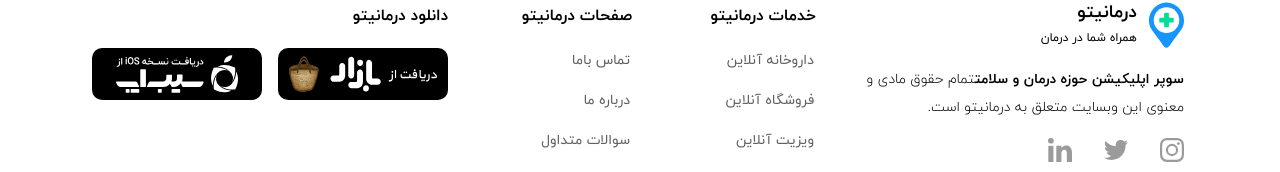
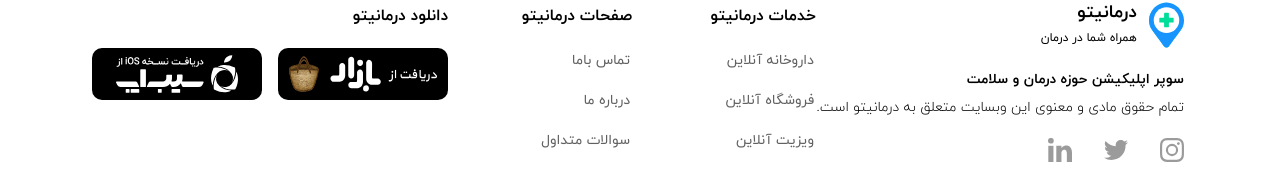
Before and after one commit to amirrivand/Darmanito, a React (Create React App) app: page /contact in a window 1280 px wide. Shown: the part 1375-1547 px from the top of the page. Built offline with nearby package versions, Linux system fonts and the light colour scheme.

Commit message:
footer style fixed

```diff
--- a/src/components/Footer/index.jsx
+++ b/src/components/Footer/index.jsx
@@ -18,13 +18,13 @@ function Footer() {
                         <div className="logo flex mb-s">
                             <img src={Logo} alt="اپلیکیشن درمانیتو" />
                             <div className="flex flex-column flex-space-between">
-                                <strong>درمانیتو</strong>
+                                <strong className="block">درمانیتو</strong>
                                 <span className="text-xxsmall">همراه شما در درمان</span>
                             </div>
                         </div>
                         <div className="mb-s text-xsmall">
                             <strong>سوپر اپلیکیشن حوزه درمان و سلامت</strong>
-                            <span className="text-light">تمام حقوق مادی و معنوی این وبسایت متعلق به درمانیتو است.</span>
+                            <span className="text-light block">تمام حقوق مادی و معنوی این وبسایت متعلق به درمانیتو است.</span>
                         </div>
                         <ul className="social-group">
                             <li>
```
